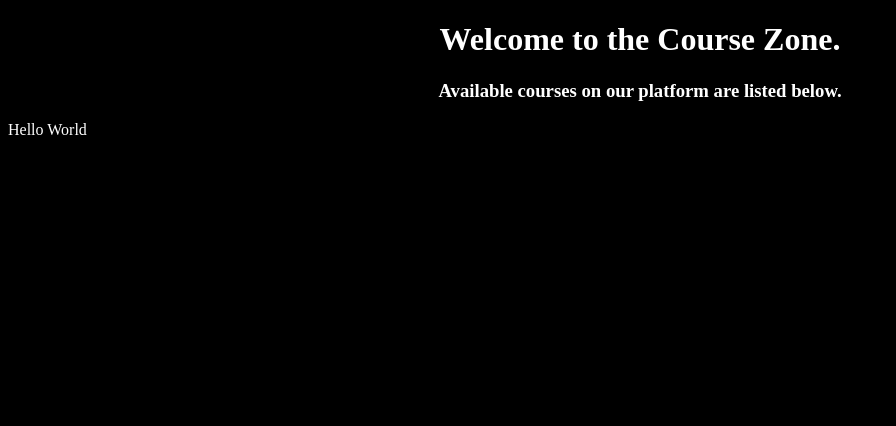
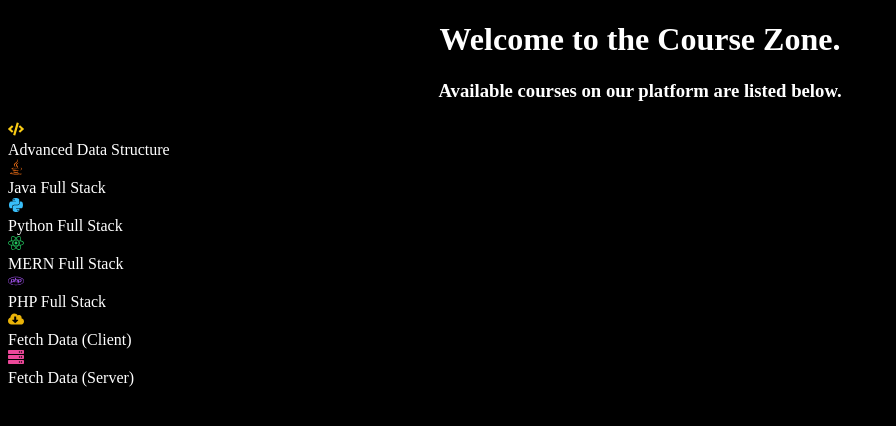
Before and after one commit to CoolShivas/009--Next_Courses_Zone, a Next.js app: page / in a window 1280 px wide. Shown: the top 426 px of the page, without its empty margins (0-896 px from the left). Built offline with nearby package versions, Linux system fonts and the light colour scheme.

Commit message:
Use of bootstrap css. And, rendering of data using map method in CourseList.jsx file.

```diff
--- a/app/components/CourseList.jsx
+++ b/app/components/CourseList.jsx
@@ -11,7 +11,18 @@ const CourseList = () => {
       </center>
       <div>
         <div className="container my-5 d-flex flex-column justify-center">
-          <div className="row w-100 justify-content-center">Hello World</div>
+          <div className="row w-100 justify-content-center">
+            {courses.map((curElem) => {
+              return (
+                <div key={curElem.id} className="col-md-4 mb-4">
+                  <div className="display-4 mb-3 text-light">
+                    {curElem.icon}
+                  </div>
+                  <div className="card-title text-light">{curElem.title}</div>
+                </div>
+              );
+            })}
+          </div>
         </div>
       </div>
     </>
--- a/app/layout.jsx
+++ b/app/layout.jsx
@@ -27,9 +27,7 @@ export default function RootLayout({ children }) {
           crossOrigin="anonymous"
         />
       </head>
-      <body className={`${geistSans.variable} ${geistMono.variable}`}>
-        {children}
-      </body>
+      <body className="bg-dark text-light">{children}</body>
     </html>
   );
 }
```
